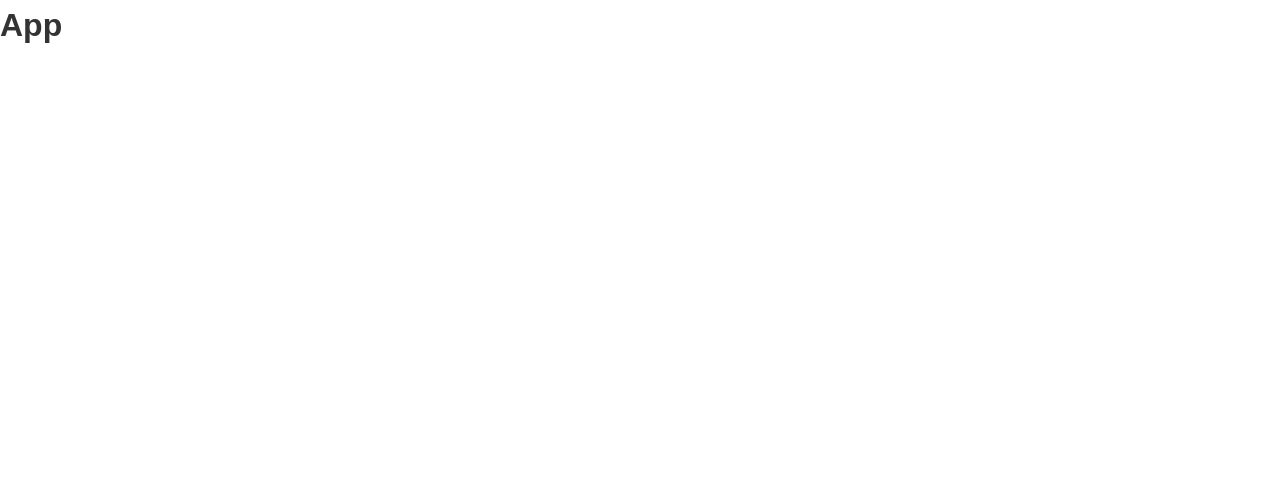
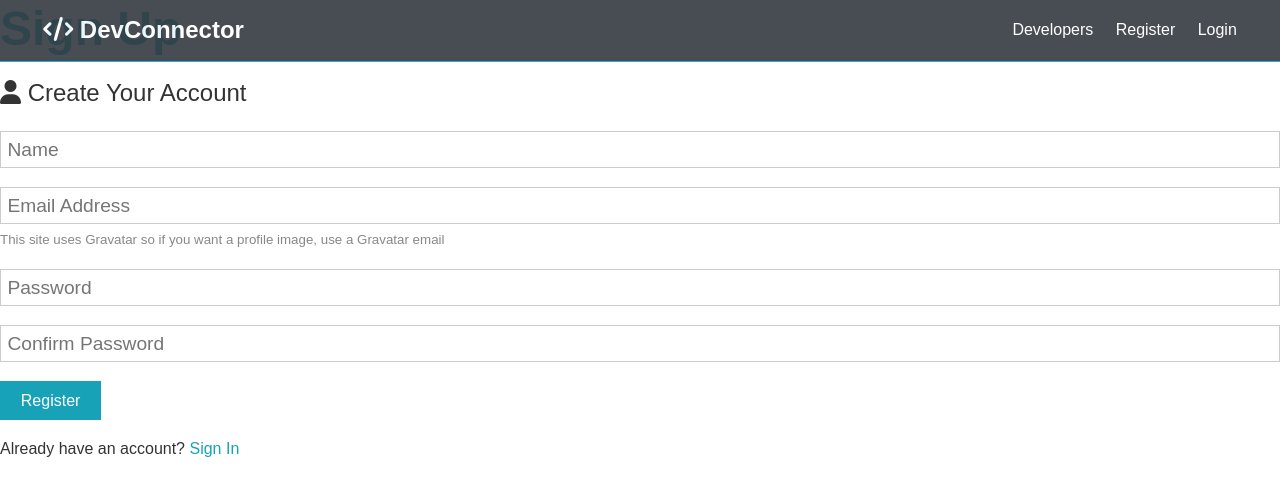
Before and after one commit to Thamjith/firstMERNProject, a React (Create React App) app in the folder client/: page /register in a window 1280 px wide. Shown: the top 496 px of the page. Built offline with nearby package versions, Linux system fonts and the light colour scheme; the HTML template or start-up script is replaced by a standard one.

Commit message:
redux incomplete

```diff
--- a/client/package.json
+++ b/client/package.json
@@ -16,7 +16,8 @@
     "react-scripts": "3.4.3",
     "redux": "^4.0.5",
     "redux-devtools-extension": "^2.13.8",
-    "redux-thunk": "^2.3.0"
+    "redux-thunk": "^2.3.0",
+    "uuid": "^8.3.0"
   },
   "scripts": {
     "start": "react-scripts start",
--- a/client/src/App.js
+++ b/client/src/App.js
@@ -1,10 +1,27 @@
 import React, { Fragment } from 'react';
+import { BrowserRouter as Router, Route, Switch } from 'react-router-dom';
+import Navbar from './components/layout/Navbar';
+import Landing from './components/layout/Landing';
+import Register from './components/auth/Register';
+import Login from './components/auth/Login';
 import './App.css';
+import { Provider } from 'react-redux';
+import store from './store';
 
 const App = () =>
-  <Fragment>
-    <h1>App</h1>
-  </Fragment>
-
+  <Provider store={store}>
+    <Router>
+      <Fragment>
+        <Navbar />
+        <Route exact path='/' component={Landing} />
+        <section>
+          <Switch>
+            <Route exact path="/register" component={Register} />
+            <Route exact path="/login" component={Login} />
+          </Switch>
+        </section>
+      </Fragment>
+    </Router>
+  </Provider>
 
 export default App;
--- /dev/null
+++ b/client/src/actions/alert.js
@@ -0,0 +1,12 @@
+import { v4 as uuidv4 } from 'uuid';
+import { SET_ALERT, REMOVE_ALERT } from './types';
+
+export const setAlert = (msg, alertType, timeout = 5000) => dispatch => {
+  const id = uuidv4();
+  dispatch({
+    type: SET_ALERT,
+    payload: { msg, alertType, id }
+  });
+
+//   setTimeout(() => dispatch({ type: REMOVE_ALERT, payload: id }), timeout);
+};
--- /dev/null
+++ b/client/src/actions/types.js
@@ -0,0 +1,25 @@
+export const SET_ALERT = 'SET_ALERT';
+export const REMOVE_ALERT = 'REMOVE_ALERT';
+export const REGISTER_SUCCESS = 'REGISTER_SUCCESS';
+export const REGISTER_FAIL = 'REGISTER_FAIL';
+export const USER_LOADED = 'USER_LOADED';
+export const AUTH_ERROR = 'AUTH_ERROR';
+export const LOGIN_SUCCESS = 'LOGIN_SUCCESS';
+export const LOGIN_FAIL = 'LOGIN_FAIL';
+export const LOGOUT = 'LOGOUT';
+export const GET_PROFILE = 'GET_PROFILE';
+export const GET_PROFILES = 'GET_PROFILES';
+export const GET_REPOS = 'GET_REPOS';
+export const NO_REPOS = 'NO_REPOS';
+export const UPDATE_PROFILE = 'UPDATE_PROFILE';
+export const CLEAR_PROFILE = 'CLEAR_PROFILE';
+export const PROFILE_ERROR = 'PROFILE_ERROR';
+export const ACCOUNT_DELETED = 'ACCOUNT_DELETED';
+export const GET_POSTS = 'GET_POSTS';
+export const GET_POST = 'GET_POST';
+export const POST_ERROR = 'POST_ERROR';
+export const UPDATE_LIKES = 'UPDATE_LIKES';
+export const DELETE_POST = 'DELETE_POST';
+export const ADD_POST = 'ADD_POST';
+export const ADD_COMMENT = 'ADD_COMMENT';
+export const REMOVE_COMMENT = 'REMOVE_COMMENT';
--- /dev/null
+++ b/client/src/components/auth/Login.js
@@ -0,0 +1,45 @@
+import React , { Fragment, useState } from 'react'
+import { Link } from 'react-router-dom';
+
+const Login = () => {
+
+    const [formData, setFormData] = useState({
+        email: '',
+        password: ''
+    });
+
+    const { email, password } = formData;
+
+    const onChange = (e) => setFormData({ ...formData, [e.target.name]: e.target.value });
+
+    const onSubmit = async (e) => {
+        e.preventDefault();
+        console.log('SUCCESS');
+    };
+
+    return <Fragment>
+        <h1 className="large text-primary">Sign In</h1>
+        <p className="lead"><i className="fas fa-user"></i> Sign in to Your Account</p>
+        <form className="form" onSubmit={e => onSubmit(e)}>
+            <div className="form-group">
+                <input type="email" placeholder="Email Address" name="email" value={email} onChange={e => onChange(e)} required />
+            </div>
+            <div className="form-group">
+                <input
+                type="password"
+                placeholder="Password"
+                name="password"
+                value={password}
+                onChange={e => onChange(e)}
+                minLength="6"
+                />
+            </div>
+            <input type="submit" className="btn btn-primary" value="Login" />
+        </form>
+        <p className="my-1">
+            Don't have an account? <Link to="/register">Sign Up</Link>
+        </p>
+    </Fragment>;
+}
+
+export default Login;
--- /dev/null
+++ b/client/src/components/auth/Register.js
@@ -0,0 +1,78 @@
+import React , { Fragment, useState } from 'react'
+import { connect } from 'react-redux';
+import { Link } from 'react-router-dom';
+import { setAlert } from '../../actions/alert';
+import PropTypes from 'prop-types'
+
+
+const Register = ({ setAlert }) => {
+
+    const [formData, setFormData] = useState({
+        name: '',
+        email: '',
+        password: '',
+        password2: ''
+    });
+
+    const { name, email, password, password2 } = formData;
+
+    const onChange = (e) => setFormData({ ...formData, [e.target.name]: e.target.value });
+
+    const onSubmit = async (e) => {
+        e.preventDefault();
+        if (password !== password2) {
+          setAlert('Passwords do not match', 'danger');
+        } else {
+            console.log('SUCCESS');
+        }
+      };
+
+    return (
+        <Fragment>
+            <h1 className="large text-primary">Sign Up</h1>
+            <p className="lead"><i className="fas fa-user"></i> Create Your Account</p>
+            <form className="form" onSubmit={e => onSubmit(e)}>
+                <div className="form-group">
+                    <input type="text" placeholder="Name" name="name" value={name} onChange={e => onChange(e)} required />
+                </div>
+                <div className="form-group">
+                    <input type="email" placeholder="Email Address" name="email" value={email} onChange={e => onChange(e)} required />
+                    <small className="form-text"
+                    >This site uses Gravatar so if you want a profile image, use a
+                    Gravatar email</small
+                    >
+                </div>
+                <div className="form-group">
+                    <input
+                    type="password"
+                    placeholder="Password"
+                    name="password"
+                    value={password}
+                    onChange={e => onChange(e)}
+                    minLength="6"
+                    />
+                </div>
+                <div className="form-group">
+                    <input
+                        type="password"
+                        placeholder="Confirm Password"
+                        name="password2"
+                        value={password2}
+                        onChange={e => onChange(e)}
+                        minLength="6"
+                    />
+                </div>
+                <input type="submit" className="btn btn-primary" value="Register" />
+            </form>
+            <p className="my-1">
+                Already have an account? <Link to="/login">Sign In</Link>
+            </p>
+        </Fragment>
+    );
+};
+
+Register.PropTypes = {
+    setAlert: PropTypes.func.isRequired,
+}
+
+export default connect(null, { setAlert }) (Register);
--- /dev/null
+++ b/client/src/components/layout/Landing.js
@@ -0,0 +1,24 @@
+import React from 'react'
+import { Link } from 'react-router-dom';
+
+const Landing = () => {
+    return (
+        <section className="landing">
+            <div className="dark-overlay">
+                <div className="landing-inner">
+                    <h1 className="x-large">Developer Connector</h1>
+                    <p className="lead">
+                    Create a developer profile/portfolio, share posts and get help from
+                    other developers
+                    </p>
+                    <div className="buttons">
+                        <Link to="/register" className="btn btn-primary">Sign Up</Link>
+                        <Link to="/login" className="btn btn-light">Login</Link>
+                    </div>
+                </div>
+            </div>
+        </section>
+    )
+}
+
+export default Landing
--- /dev/null
+++ b/client/src/components/layout/Navbar.js
@@ -0,0 +1,21 @@
+import React from 'react'
+import { Link } from 'react-router-dom';
+
+const Navbar = () => {
+    return (
+        <nav className="navbar bg-dark">
+            <h1>
+                <Link to="/">
+                    <i className="fas fa-code"></i> DevConnector
+                </Link>
+            </h1>
+            <ul>
+                <li><Link to="/">Developers</Link></li>
+                <li><Link to="/register">Register</Link></li>
+                <li><Link to="login">Login</Link></li>
+            </ul>
+    </nav>
+    )
+}
+
+export default Navbar
--- /dev/null
+++ b/client/src/reducers/alert.js
@@ -0,0 +1,16 @@
+import { SET_ALERT, REMOVE_ALERT } from '../actions/types';
+
+const initialState = [];
+
+export default function(state = initialState, action) {
+    const { type, payload } = action;
+
+    switch (type) {
+      case SET_ALERT:
+        return [...state, payload];
+      case REMOVE_ALERT:
+        return state.filter(alert => alert.id !== payload);
+      default:
+        return state;
+    }
+}
--- /dev/null
+++ b/client/src/reducers/index.js
@@ -0,0 +1,12 @@
+import { combineReducers } from 'redux';
+import alert from './alert';
+// import auth from './auth';
+// import profile from './profile';
+// import post from './post';
+
+export default combineReducers({
+  alert,
+//   auth,
+//   profile,
+//   post
+});
--- /dev/null
+++ b/client/src/store.js
@@ -0,0 +1,35 @@
+import { createStore, applyMiddleware } from 'redux';
+import { composeWithDevTools } from 'redux-devtools-extension';
+import thunk from 'redux-thunk';
+import rootReducer from './reducers';
+// import setAuthToken from './utils/setAuthToken';
+
+const initialState = {};
+
+const middleware = [thunk];
+
+const store = createStore(
+  rootReducer,
+  initialState,
+  composeWithDevTools(applyMiddleware(...middleware))
+);
+
+// set up a store subscription listener
+// to store the users token in localStorage
+
+// initialize current state from redux store for subscription comparison
+// preventing undefined error
+// let currentState = store.getState();
+
+// store.subscribe(() => {
+  // keep track of the previous and current state to compare changes
+//   let previousState = currentState;
+//   currentState = store.getState();
+  // if the token changes set the value in localStorage and axios headers
+//   if (previousState.auth.token !== currentState.auth.token) {
+//     const token = currentState.auth.token;
+//     setAuthToken(token);
+//   }
+// });
+
+export default store;
```
Also changed, not shown: client/src/components/layout/Alert.js (added, +21 -0 lines), 1 other file (tests, documents, lock files or other folders).
